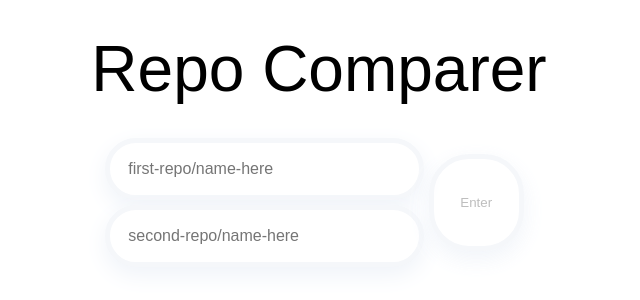
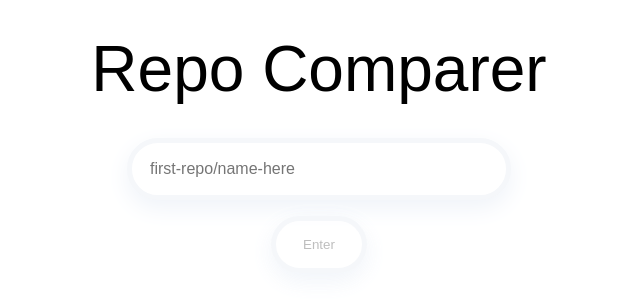
Before and after one commit to AryPat/repoDiff, a React (Vite) app in the folder frontend/: page / in a window 1280 px wide. Shown: the top 300 px of the page, without its empty margins (321-961 px from the left). Built offline with nearby package versions, Linux system fonts and the light colour scheme; a web font is replaced by a local one.

Commit message:
changed searching to reflect new idea

```diff
--- a/frontend/src/App.jsx
+++ b/frontend/src/App.jsx
@@ -19,14 +19,9 @@ const Title = styled.div`
 `;
 
 const Buttons = styled.div`
-  display: grid;
-  width: 50%;
-  grid-template-columns: 1fr 1fr 1fr;
-  grid-template-rows: 1fr 1fr;
-  gap: 5px 5px;
-  grid-template-areas:
-    "First First Enter"
-    "Second Second Enter";
+  display: flex;
+  flex-direction: column;
+  width: 30%;
 `;
 
 const First = styled.div`
@@ -40,21 +35,7 @@ const First = styled.div`
   box-shadow: 0px 8px 24px #eff3f9;
   border-radius: 40px;
   padding: 1rem;
-  width: 75%;
-`;
-
-const Second = styled.div`
-  justify-self: end;
-  align-self: center;
-  grid-area: Second;
-
-  background: #ffffff;
-  border: 5px solid #f5f7fa;
-  box-sizing: border-box;
-  box-shadow: 0px 8px 24px #eff3f9;
-  border-radius: 40px;
-  padding: 1rem;
-  width: 75%;
+  width: 100%;
 `;
 
 const Enter = styled.button`
@@ -68,8 +49,9 @@ const Enter = styled.button`
   box-shadow: 0px 8px 24px #eff3f9;
   border-radius: 40px;
   padding: 1rem;
-  width: 45%;
-  height: 75%;
+  margin-top: 1rem;
+  width: 25%;
+  height: 100%;
 
   &:disabled {
     opacity: 0.9;
@@ -88,10 +70,9 @@ const Enter = styled.button`
 
 export default function App() {
   const [first, setFirst] = useState("");
-  const [second, setSecond] = useState("");
 
   useEffect(() => {
-    first.length && second.length
+    first.length
       ? (document.getElementById("buttonControl").disabled = false)
       : (document.getElementById("buttonControl").disabled = true);
   });
@@ -111,14 +92,6 @@ export default function App() {
             onChange={(e) => setFirst(e.target?.value)}
           ></input>
         </First>
-        <Second>
-          <input
-            type="text"
-            placeholder="second-repo/name-here"
-            value={second}
-            onChange={(e) => setSecond(e.target?.value)}
-          ></input>
-        </Second>
         <Enter enabled id="buttonControl" onClick={()=>{console.log("TODO")}}>
           Enter
         </Enter>
```
